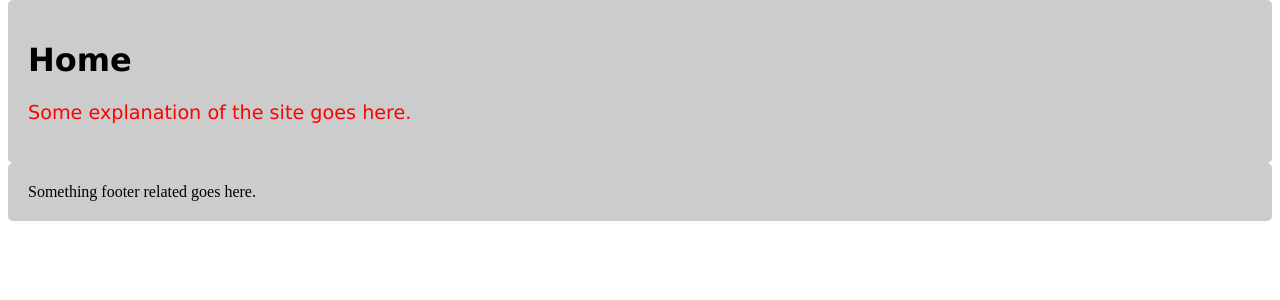
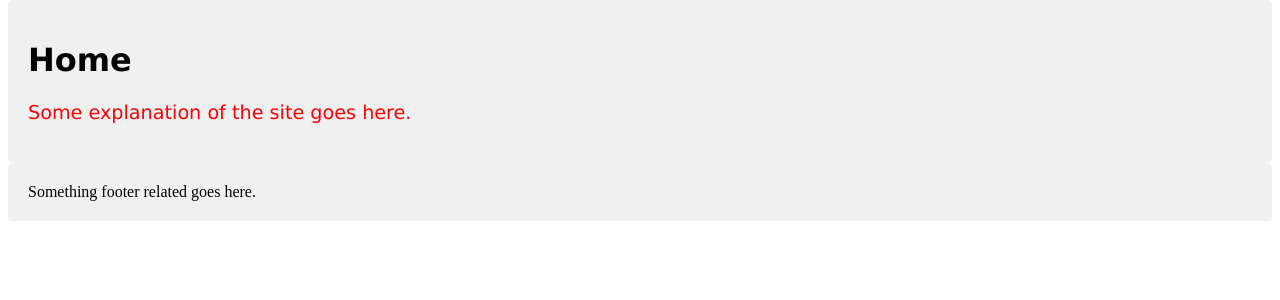
Before and after one commit to jshaffstall/cpsc455spring2021, a PHP site: page /cpsc455spring2021/index.php in a window 1280 px wide. Shown: the part 55-355 px from the top of the page. Run offline with PHP 8.4, Linux system fonts and the light colour scheme.

Commit message:
Changed gray background for divs

```diff
--- a/webapp/www/style.css
+++ b/webapp/www/style.css
@@ -70,7 +70,7 @@ button {
 
 div {
 	border-radius: 5px;
-	background-color: #cccccc;
+	background-color: #F0F0F0;
 	padding: 20px;
 }
 
```
